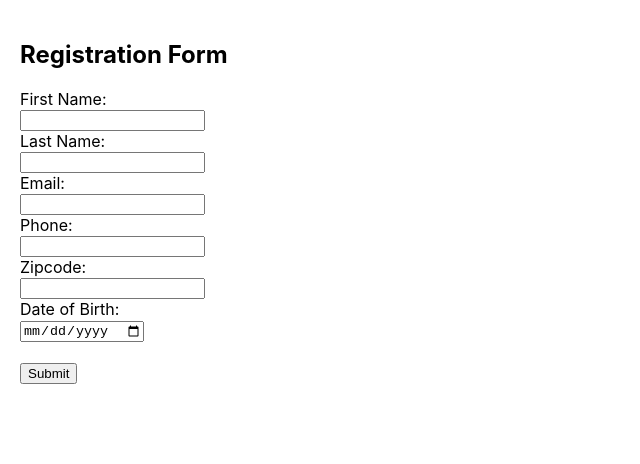
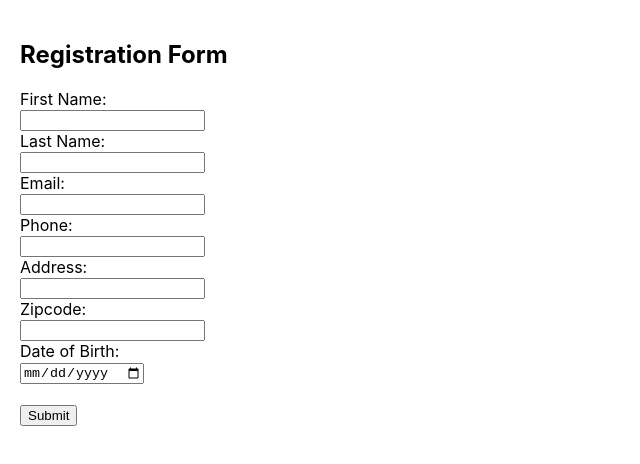
Before and after one commit to sangrammule1/New_User, a React (Create React App) app in the folder frontend/: page / in a window 1280 px wide. Shown: the top 464 px of the page, without its empty margins (0-640 px from the left). Built offline with nearby package versions, Linux system fonts and the light colour scheme.

Commit message:
LLM applied: add address field to User model. string

```diff
--- a/frontend/src/App.js
+++ b/frontend/src/App.js
@@ -6,6 +6,7 @@ function App() {
     last_name: "",
     email: "",
     phone: "",
+    address: "",
     zipcode: "",
     dob: ""
     });
@@ -75,6 +76,16 @@ function App() {
         </div>
 
         <div >
+          <label >Address:</label > <br />
+          <input
+            name="address"
+            value={form.address}
+            onChange={handleChange}
+            required
+          />
+        </div >
+
+        <div >
           <label >Zipcode:</label > <br />
           <input
             type="number"
```
Also changed, not shown: 2 other files (tests, documents, lock files or other folders).
